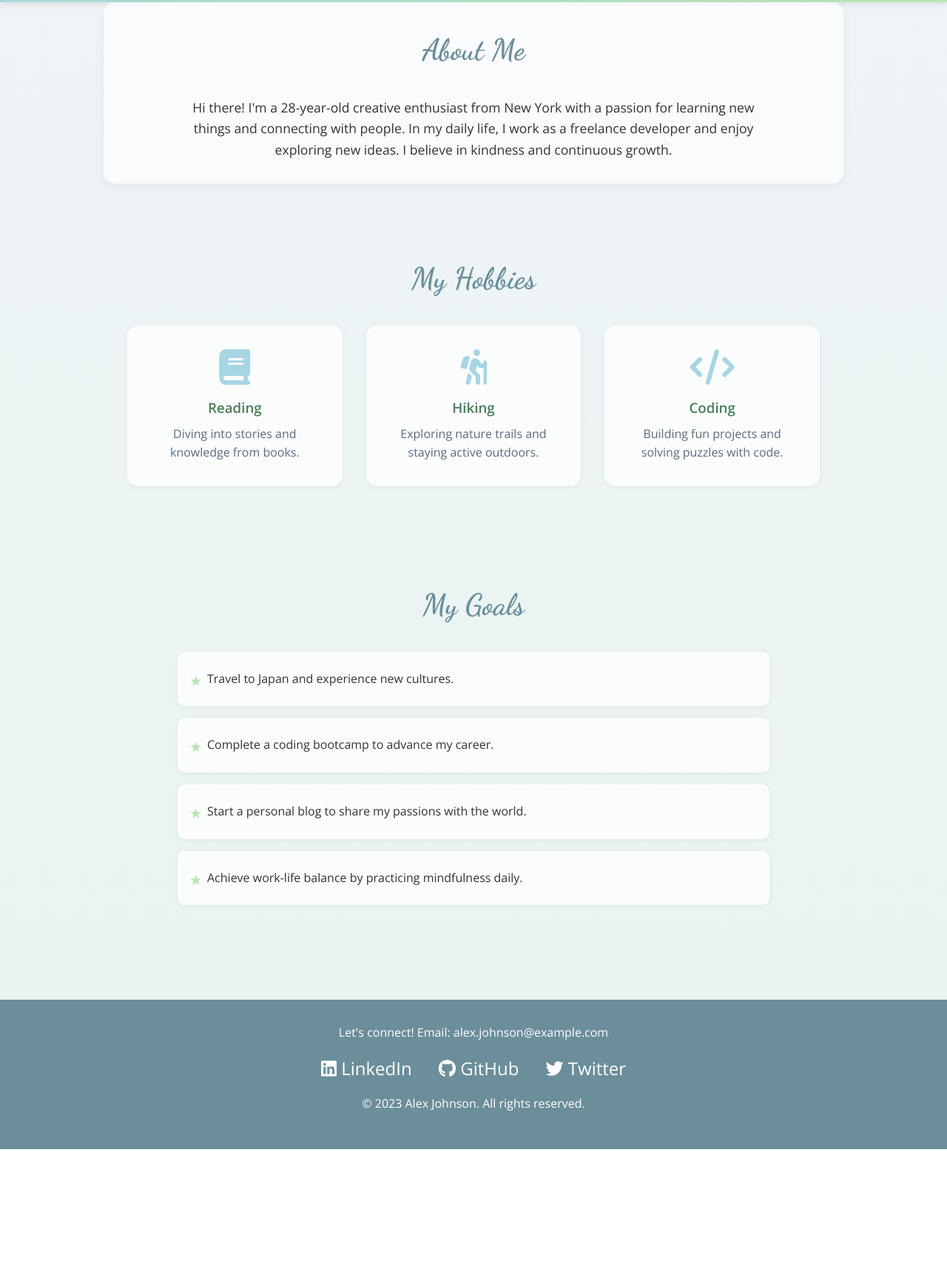
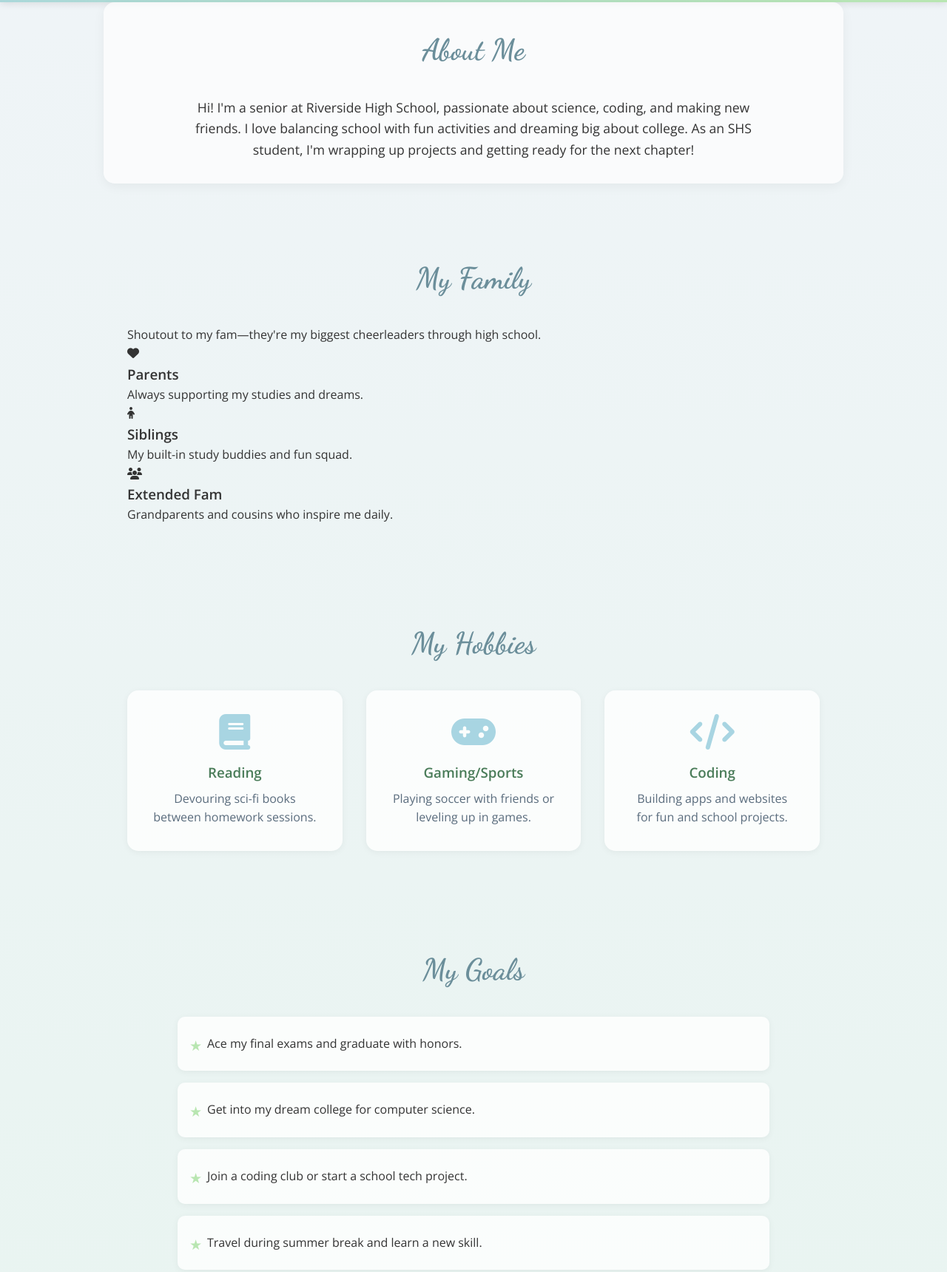
Before and after one commit to chacaniedo/itsme, a plain HTML site: page index.html in a window 1280 px wide. Shown: the part 253-1972 px from the top of the page at 74% size. Before the commit the page ends 1806 px from the top, so only its background shows below. Drawn offline with nearby package versions, Linux system fonts and the light colour scheme.

Commit message:
Update index.html

```diff
--- a/index.html
+++ b/index.html
@@ -3,7 +3,7 @@
 <head>
     <meta charset="UTF-8">
     <meta name="viewport" content="width=device-width, initial-scale=1.0">
-    <title>About Me - JV</title>
+    <title>About Me - Alex Rivera</title>
     <link rel="stylesheet" href="styles.css">
     <link href="https://fonts.googleapis.com/css2?family=Open+Sans:wght@300;400;600&family=Dancing+Script:wght@700&display=swap" rel="stylesheet">
     <link rel="stylesheet" href="https://cdnjs.cloudflare.com/ajax/libs/font-awesome/6.4.0/css/all.min.css">
@@ -11,14 +11,37 @@
 <body>
     <header class="header">
         <div class="header-content">
-            <h1>JV</h1>
-            <p>Welcome! I'm excited to share a bit about myself.</p>
+            <h1>Alex Rivera</h1>
+            <p>Hey! I'm a high school senior excited about my future.</p>
         </div>
     </header>
 
     <section class="about-section">
         <h2>About Me</h2>
-        <p>Hi there! I'm a 28-year-old creative enthusiast from New York with a passion for learning new things and connecting with people. In my daily life, I work as a freelance developer and enjoy exploring new ideas. I believe in kindness and continuous growth.</p>
+        <p>Hi! I'm a senior at Riverside High School, passionate about science, coding, and making new friends. I love balancing school with fun activities and dreaming big about college. As an SHS student, I'm wrapping up projects and getting ready for the next chapter!</p>
+    </section>
+
+    <!-- Family Section (Light for Students) -->
+    <section class="family-section">
+        <h2>My Family</h2>
+        <p>Shoutout to my fam—they're my biggest cheerleaders through high school.</p>
+        <div class="family-grid">
+            <div class="family-member">
+                <i class="fas fa-heart"></i>
+                <h3>Parents</h3>
+                <p>Always supporting my studies and dreams.</p>
+            </div>
+            <div class="family-member">
+                <i class="fas fa-child"></i>
+                <h3>Siblings</h3>
+                <p>My built-in study buddies and fun squad.</p>
+            </div>
+            <div class="family-member">
+                <i class="fas fa-users"></i>
+                <h3>Extended Fam</h3>
+                <p>Grandparents and cousins who inspire me daily.</p>
+            </div>
+        </div>
     </section>
 
     <section class="hobbies-section">
@@ -27,17 +50,17 @@
             <div class="hobby-item">
                 <i class="fas fa-book"></i>
                 <h3>Reading</h3>
-                <p>Diving into stories and knowledge from books.</p>
+                <p>Devouring sci-fi books between homework sessions.</p>
             </div>
             <div class="hobby-item">
-                <i class="fas fa-hiking"></i>
-                <h3>Hiking</h3>
-                <p>Exploring nature trails and staying active outdoors.</p>
+                <i class="fas fa-gamepad"></i>
+                <h3>Gaming/Sports</h3>
+                <p>Playing soccer with friends or leveling up in games.</p>
             </div>
             <div class="hobby-item">
                 <i class="fas fa-code"></i>
                 <h3>Coding</h3>
-                <p>Building fun projects and solving puzzles with code.</p>
+                <p>Building apps and websites for fun and school projects.</p>
             </div>
         </div>
     </section>
@@ -45,21 +68,21 @@
     <section class="goals-section">
         <h2>My Goals</h2>
         <ul class="goals-list">
-            <li class="goal-item">Travel to Japan and experience new cultures.</li>
-            <li class="goal-item">Complete a coding bootcamp to advance my career.</li>
-            <li class="goal-item">Start a personal blog to share my passions with the world.</li>
-            <li class="goal-item">Achieve work-life balance by practicing mindfulness daily.</li>
+            <li class="goal-item">Ace my final exams and graduate with honors.</li>
+            <li class="goal-item">Get into my dream college for computer science.</li>
+            <li class="goal-item">Join a coding club or start a school tech project.</li>
+            <li class="goal-item">Travel during summer break and learn a new skill.</li>
         </ul>
     </section>
 
     <footer class="footer">
-        <p>Let's connect! Email: <a href="mailto:alex.johnson@example.com">alex.johnson@example.com</a></p>
+        <p>Let's connect! Email: <a href="mailto:alex.rivera@school.edu">alex.rivera@school.edu</a></p>
         <div class="social-links">
-            <a href="https://linkedin.com/in/alexjohnson" target="_blank"><i class="fab fa-linkedin"></i> LinkedIn</a>
-            <a href="https://github.com/alexjohnson" target="_blank"><i class="fab fa-github"></i> GitHub</a>
-            <a href="https://twitter.com/alexjohnson" target="_blank"><i class="fab fa-twitter"></i> Twitter</a>
+            <a href="https://instagram.com/alexrivera" target="_blank"><i class="fab fa-instagram"></i> Instagram</a>
+            <a href="https://github.com/alexrivera" target="_blank"><i class="fab fa-github"></i> GitHub</a>
+            <a href="#" target="_blank"><i class="fas fa-school"></i> School Profile</a>
         </div>
-        <p>&copy; 2023 Alex Johnson. All rights reserved.</p>
+        <p>&copy; 2023 Alex Rivera. High School Senior Edition.</p>
     </footer>
 
     <script src="script.js"></script>
```
